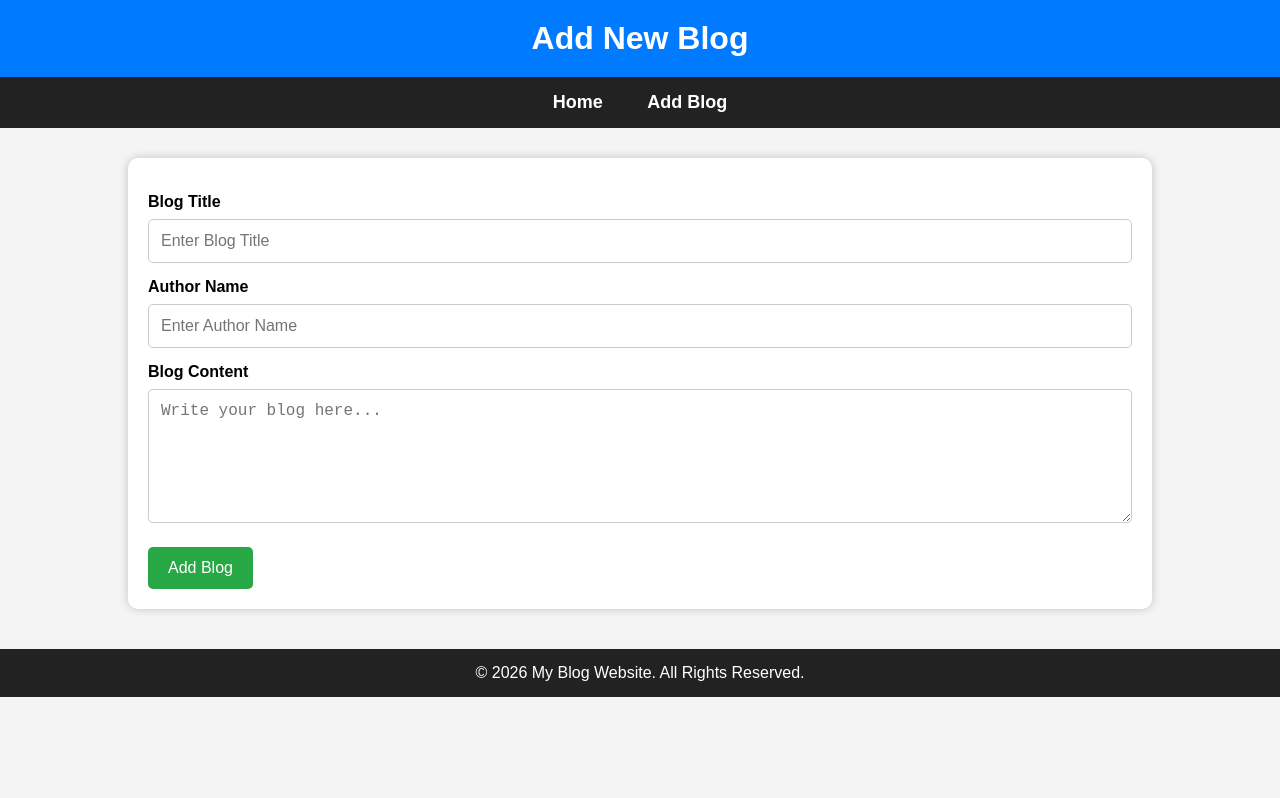
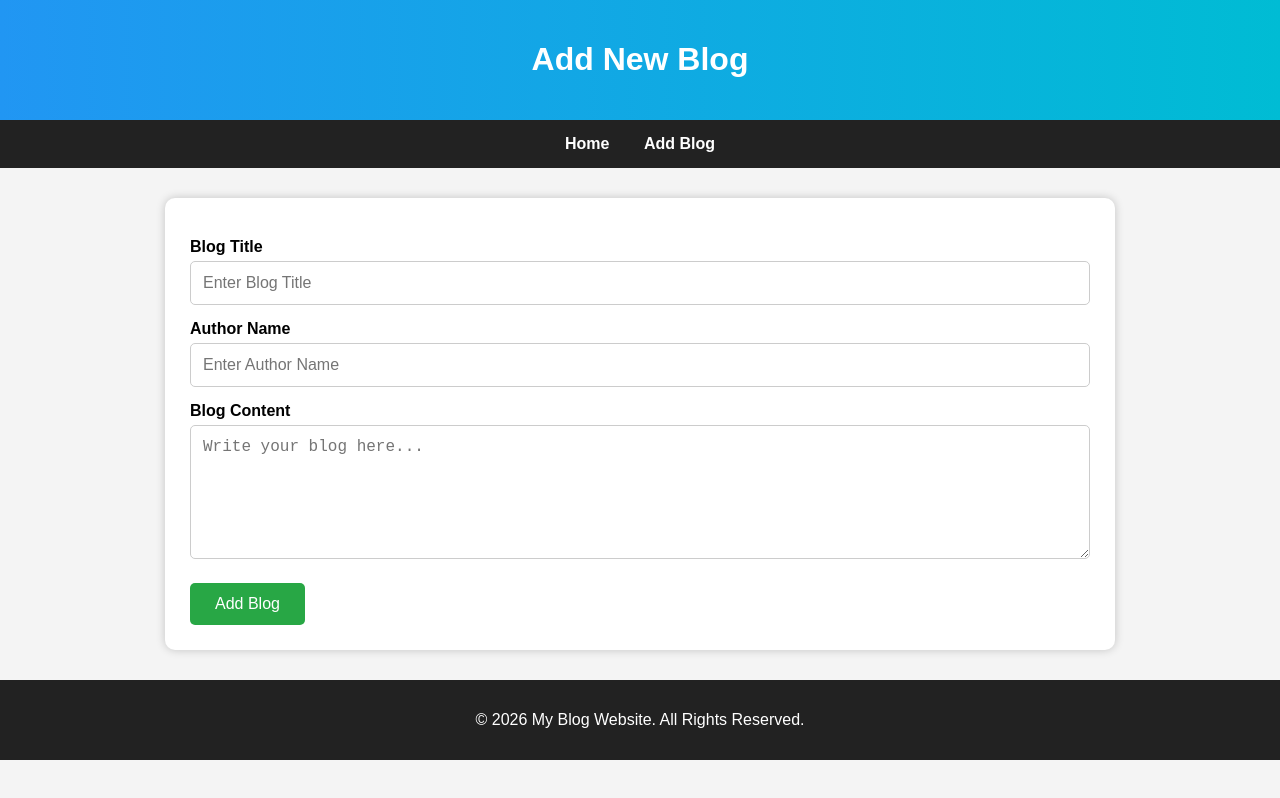
Before and after one commit to koyyadakrithika-spec/website, a website: page public/add-blog.html in a window 1280 px wide. Drawn offline with Linux system fonts and the light colour scheme.

Commit message:
Completed Day 11 - Added animations and transitions

```diff
--- a/public/style.css
+++ b/public/style.css
@@ -1,127 +1,176 @@
-/* Reset */
-
-*{
-    margin:0;
-    padding:0;
-    box-sizing:border-box;
+/* Smooth Scrolling */
+html{
+    scroll-behavior: smooth;
 }
 
 /* Body */
-
 body{
-    font-family:Arial, Helvetica, sans-serif;
-    background:#f4f4f4;
+    margin: 0;
+    padding: 0;
+    font-family: Arial, sans-serif;
+    background-color: #f4f4f4;
 }
 
 /* Header */
+header{
+    background: linear-gradient(to right, #2196f3, #00bcd4);
+    color: white;
+    text-align: center;
+    padding: 20px;
 
-header{
-    background:#007bff;
-    color:white;
-    text-align:center;
-    padding:20px;
+    animation: slideDown 1s ease;
 }
 
 /* Navigation */
-
 nav{
-    background:#222;
-    text-align:center;
-    padding:15px;
+    background-color: #222;
+    text-align: center;
+    padding: 15px;
 }
 
 nav a{
-    color:white;
-    text-decoration:none;
-    margin:0 20px;
-    font-size:18px;
-    font-weight:bold;
+    color: white;
+    text-decoration: none;
+    margin: 0 15px;
+    font-weight: bold;
+
+    transition: 0.3s;
 }
 
 nav a:hover{
-    color:yellow;
+    color: yellow;
 }
 
-/* Container */
+/* Main Container */
+.container{
+    width: 80%;
+    max-width: 900px;
+    margin: 30px auto;
+    background: white;
+    padding: 25px;
+    border-radius: 10px;
+    box-shadow: 0 0 10px rgba(0,0,0,0.2);
 
-.container{
-    width:80%;
-    margin:30px auto;
+    animation: fadeIn 1s;
 }
 
 /* Form */
-
 form{
-    background:white;
-    padding:20px;
-    border-radius:10px;
-    box-shadow:0 0 10px rgba(0,0,0,0.2);
+    animation: fadeIn 1s;
 }
 
+/* Labels */
 label{
-    display:block;
-    margin-top:15px;
-    font-weight:bold;
+    display: block;
+    margin-top: 15px;
+    margin-bottom: 5px;
+    font-weight: bold;
 }
 
+/* Input Fields */
 input,
 textarea{
-    width:100%;
-    padding:12px;
-    margin-top:8px;
-    border:1px solid #ccc;
-    border-radius:5px;
-    font-size:16px;
+    width: 100%;
+    padding: 12px;
+    border: 1px solid #ccc;
+    border-radius: 5px;
+    font-size: 16px;
+    box-sizing: border-box;
+
+    transition: 0.3s;
+}
+
+input:hover,
+textarea:hover{
+    border-color: #2196f3;
+}
+
+input:focus,
+textarea:focus{
+    outline: none;
+    border-color: #2196f3;
+    box-shadow: 0 0 5px rgba(33,150,243,0.5);
 }
 
 /* Button */
+button{
+    margin-top: 20px;
+    background-color: #28a745;
+    color: white;
+    border: none;
+    padding: 12px 25px;
+    font-size: 16px;
+    border-radius: 5px;
+    cursor: pointer;
 
-button{
-    margin-top:20px;
-    background:#28a745;
-    color:white;
-    border:none;
-    padding:12px 20px;
-    border-radius:5px;
-    cursor:pointer;
-    font-size:16px;
+    transition: 0.3s;
 }
 
 button:hover{
-    background:#218838;
+    background-color: #218838;
+    transform: scale(1.05);
 }
 
 /* Blog Cards */
+.blog-card{
+    background: white;
+    margin: 20px 0;
+    padding: 20px;
+    border-radius: 10px;
+    box-shadow: 0 0 10px rgba(0,0,0,0.2);
 
-.card{
-    background:white;
-    margin:20px 0;
-    padding:20px;
-    border-radius:10px;
-    box-shadow:0 0 10px rgba(0,0,0,0.15);
+    animation: fadeIn 1s;
+
+    transition: 0.3s;
 }
 
-.card h2{
-    color:#007bff;
-    margin-bottom:10px;
+.blog-card:hover{
+    transform: translateY(-5px);
+    box-shadow: 0 8px 20px rgba(0,0,0,0.3);
 }
 
-.card h4{
-    color:#555;
-    margin-bottom:10px;
+.blog-card h2{
+    color: #2196f3;
+    margin-bottom: 10px;
 }
 
-.card p{
-    color:#333;
-    line-height:1.6;
+.blog-card p{
+    color: #555;
 }
 
 /* Footer */
+footer{
+    background: #222;
+    color: white;
+    text-align: center;
+    padding: 15px;
+    margin-top: 30px;
+}
 
-footer{
-    background:#222;
-    color:white;
-    text-align:center;
-    padding:15px;
-    margin-top:40px;
+/* Slide Down Animation */
+@keyframes slideDown{
+
+    from{
+        transform: translateY(-50px);
+        opacity: 0;
+    }
+
+    to{
+        transform: translateY(0);
+        opacity: 1;
+    }
+
 }
+
+/* Fade In Animation */
+@keyframes fadeIn{
+
+    from{
+        opacity: 0;
+    }
+
+    to{
+        opacity: 1;
+    }
+
+}S
```
